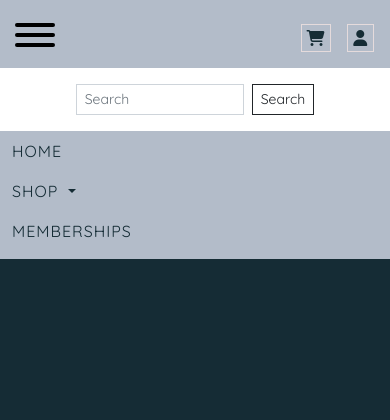
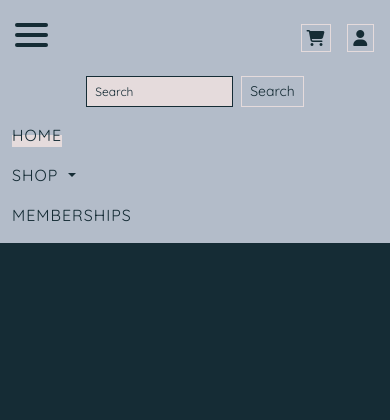
Before and after one commit to Gonzo2500/Plant_Love, a Django app: page / in a window 390 px wide, after a click that opens the changed part. Shown: the top 420 px of the page. Run offline with Django 3.2, Linux system fonts and the light colour scheme; some libraries are stand-ins or nearby versions.

Commit message:
added css for headings, buttons and mobile navbar

```diff
--- a/static/css/base.css
+++ b/static/css/base.css
@@ -120,6 +215,104 @@ ul.dropdown-menu.show {
     color: var(--color-main);
 }
 
+/* mobile collapse header styles */
+
+/* creating the hover and active effect */
+.navbar-nav a.nav-link.active, .navbar-nav a.nav-link:hover {
+    background-color: var(--color-light-pink);
+    background: -webkit-gradient(linear, left top, left bottom, from(var(--color-light-steel)), color-stop(50%, var(--color-light-steel)), color-stop(50%, var(--color-light-pink)), color-stop(80%, var(--color-light-pink)), color-stop(0, var(--color-light-steel)));
+    background: -o-linear-gradient(var(--color-light-steel), var(--color-light-steel) 50%, var(--color-light-pink) 50%, var(--color-light-pink) 80%, var(--color-light-steel) 0);
+    background: linear-gradient(var(--color-light-steel), var(--color-light-steel) 50%, var(--color-light-pink) 50%, var(--color-light-pink) 80%, var(--color-light-steel) 0);
+}
+
+/* Offsetting navbar height for collapsable search bar */
+.collapsed-search {
+    margin-top: 5rem;
+    margin-bottom: -5rem;
+}
+
+/* collapse search element style */
+.search-nav {
+    background-color: var(--color-light-steel);
+    padding: 0.5rem 0;
+}
+
+.search-nav input {
+    font-size: 0.75rem;
+    color: var(--color-main);
+}
+
+.search-nav input,
+.search-nav .form-control:focus {
+    border-color: var(--color-main);
+    background-color: var(--color-light-pink);
+}
+
+.search-nav input::-webkit-input-placeholder {
+    color: var(--color-main);
+    opacity: 1;
+}
+
+.search-nav input::-moz-placeholder {
+    color: var(--color-main);
+    opacity: 1;
+}
+
+.search-nav input:-ms-input-placeholder {
+    color: var(--color-main);
+    opacity: 1;
+}
+
+.search-nav input::-ms-input-placeholder {
+    color: var(--color-main);
+    opacity: 1;
+}
+
+.search-nav input::placeholder {
+    color: var(--color-main);
+    opacity: 1;
+}
+
+.search-nav button {
+    color: var(--color-main);
+    border-color: var(--color-light-pink);
+}
+
+.search-nav button:hover {
+    color: var(--color-main);
+    background-color: var(--color-light-pink);
+    border-color: var(--color-light-pink);
+}
+
+.search-nav .form-control:focus {
+    -webkit-box-shadow: 0 0 0 0.25rem var(--color-light-pink);
+            box-shadow: 0 0 0 0.25rem var(--color-light-pink);
+}
+
+/* item_count badge styles */
+.shopping-cart-icon {
+    position: relative;
+}
+
+span.badge.rounded-pill {
+    color: var(--color-main);
+    background-color: var(--color-light-pink);
+    font-size: 0.5rem;
+    height: 1rem;
+    width: auto;
+    position: absolute;
+    bottom: -0.5rem;
+    left: 1.5rem;
+}
+
+/* Hamburger menu styles */
+span.hamburger-inner,
+span.hamburger-inner::before,
+span.hamburger-inner::after,
+span.hamburger-inner {
+    width: 33px;
+    background-color: var(--color-main);
+}
 /* ---------- FOOTER ---------- */
 footer {
     line-height: 1.1;
```
Also changed, not shown: other parts of static/css/base.css (+95 -0 lines).
